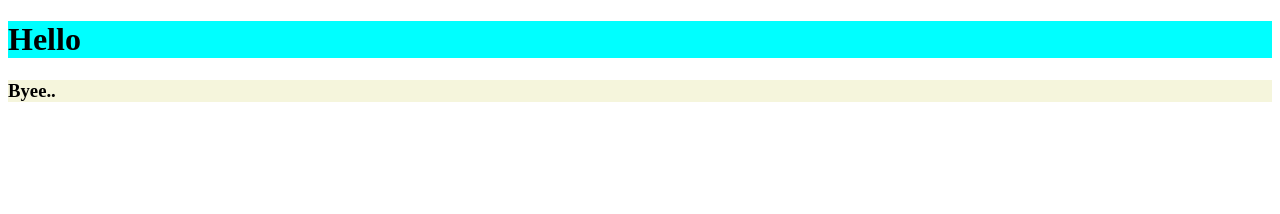
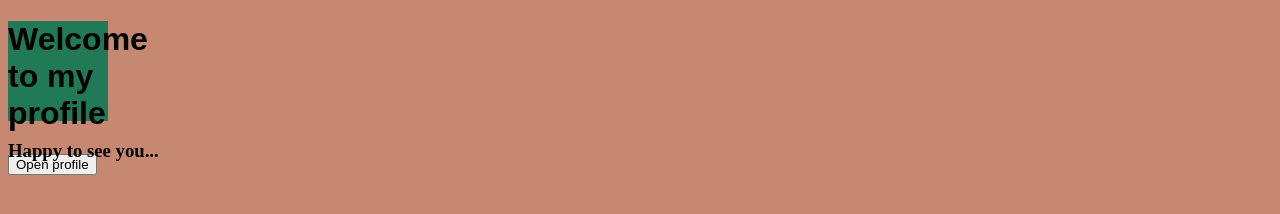
Before and after one commit to Dharanitandyala/frontend_practice, a plain HTML site: page index.html in a window 1280 px wide. Drawn offline with Linux system fonts and the light colour scheme.

Commit message:
Profile updated

```diff
--- a/index.css
+++ b/index.css
@@ -1,7 +1,11 @@
-h1{
-    background-color: aqua;
-    color: rgb(0, 0, 0);
+body{
+background-color: rgb(198, 136, 113);
 }
- h3{
-    background-color: beige;
- }
+
+.Outercard{
+    align-items: center;
+    height: 100px;
+    width: 100px;
+    background-color: rgb(32, 122, 86);
+    font: 1em sans-serif;
+}
--- a/index.html
+++ b/index.html
@@ -7,13 +7,27 @@
     <link rel="stylesheet" href="index.css">
 </head>
 <body>
-    <div>
-        <h1>Hello</h1>
-    </div>
+
+    <main class="page-container">
+        <!-- Profile Card -->
+        <div class="Outercard">
+            <!-- Decorative Profile Avatar Placeholder -->
+            <div class="profile-avatar"></div>
+
+            <h1 class="head">Welcome to my profile</h1>
+
+            <a href="profile.html" class="profile-link">
+                <button class="profile-btn">Open profile</button>
+            </a>
+        </div>
+    </main>
+
+    <!-- Footer accurately placed inside body -->
+    <footer>
+        <div>
+            <h3>Happy to see you...</h3>
+        </div>
+    </footer>
+
 </body>
-<footer>
-    <div>
-        <h3>Byee..</h3>
-    </div>
-</footer>
 </html>
```
Also changed, not shown: profile.html (added, +45 -0 lines), passport.jpeg (added).
